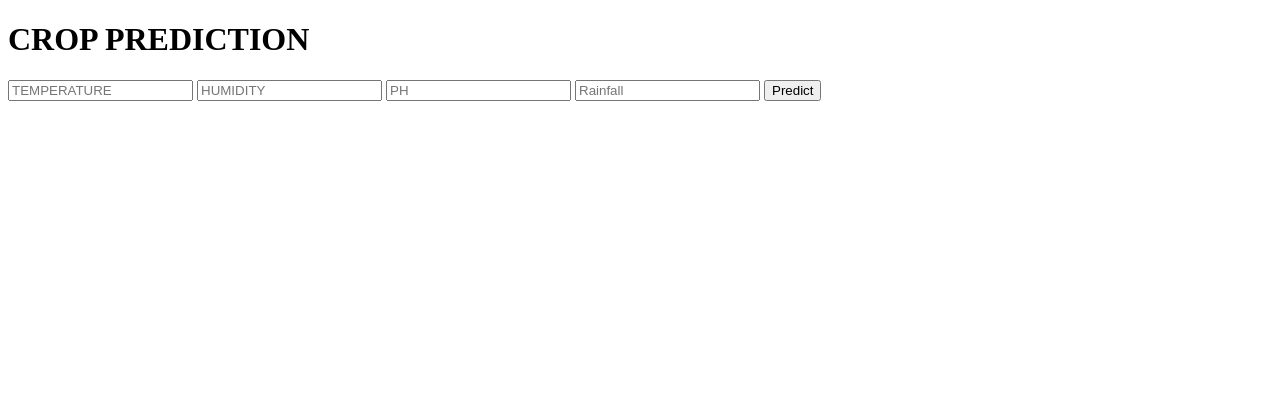
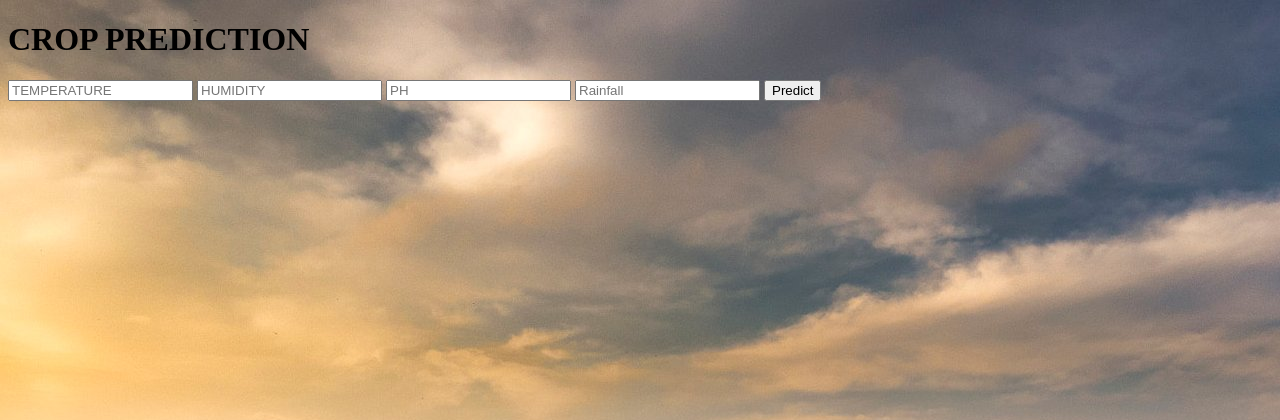
Before and after one commit to kenish26/cropprediction1, a Flask app: page / in a window 1280 px wide. Shown: the top 420 px of the page. Run offline with Flask 2, Linux system fonts and the light colour scheme; parts of the project's set-up code (start-up, migrations or seed data) failed here and were passed over.

Commit message:
Update index.html

```diff
--- a/templates/index.html
+++ b/templates/index.html
@@ -14,6 +14,11 @@
 </head>
 
 <body>
+	<style>
+ body {
+      background-image: url("login.jpeg");
+     }
+</style>
  <div class="login">
 	<h1>CROP PREDICTION</h1>
 
```
